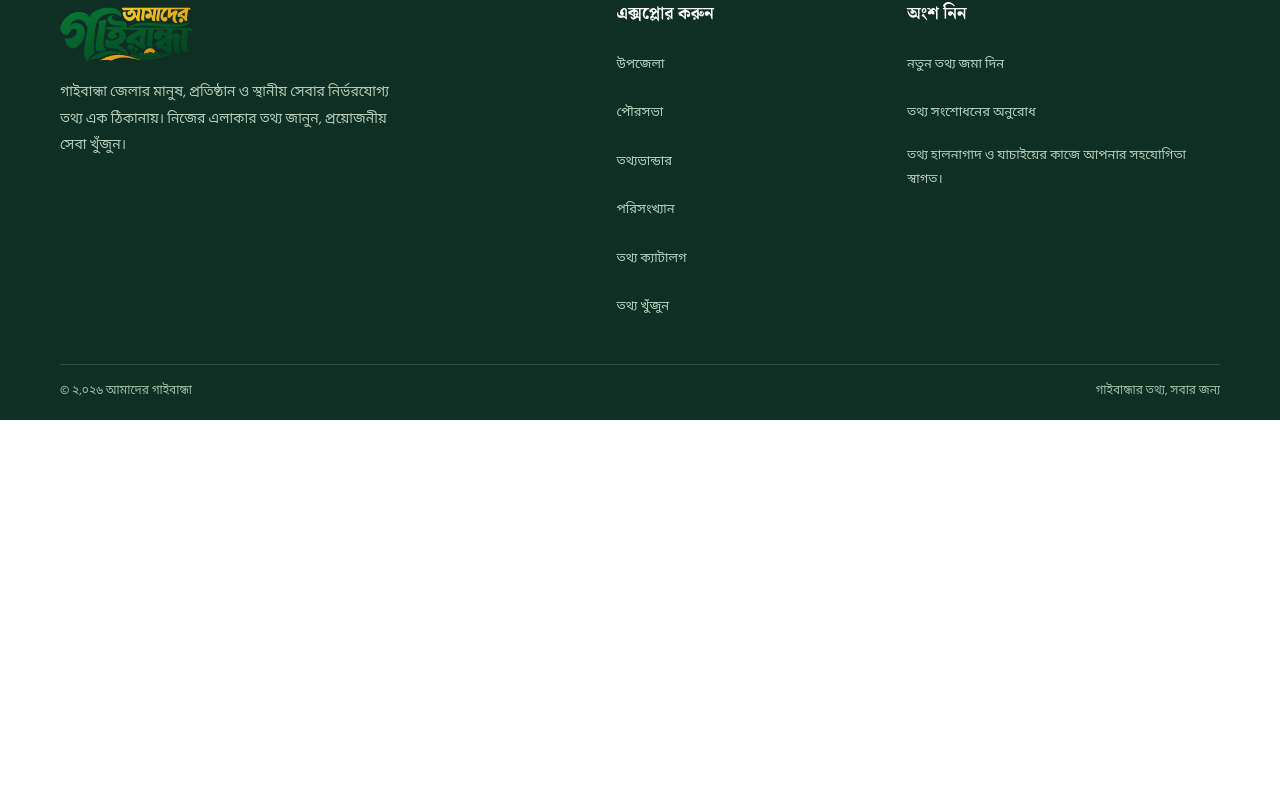
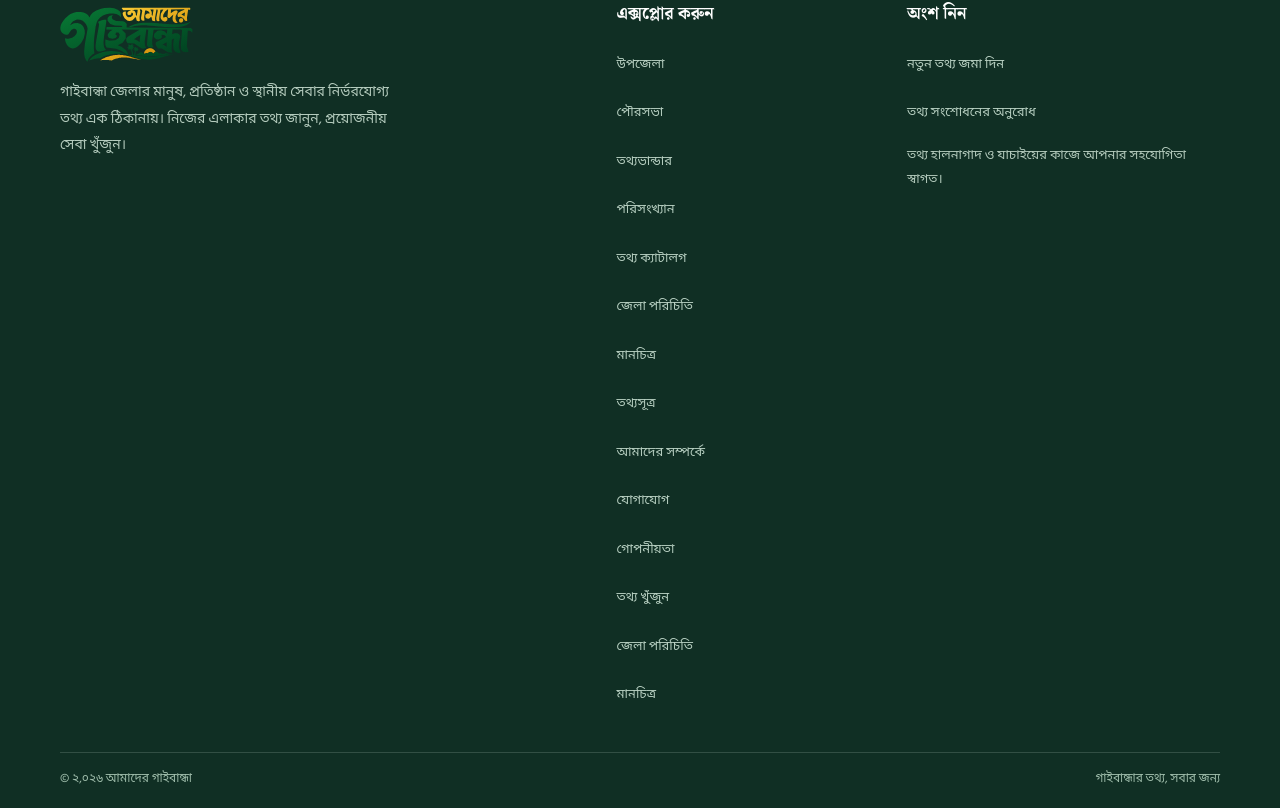
Before and after one commit to gaibandha5700/gaibandha, a Next.js app: page /map in a window 1280 px wide. Shown: the part 775-1583 px from the top of the page. Before the commit the page ends 1195 px from the top, so only its background shows below. Built offline with nearby package versions, Linux system fonts and the light colour scheme; no server answers; a web font is replaced by a local one.

Commit message:
Update public navigation and sitemap for route roadmap

```diff
--- a/src/components/site-chrome.tsx
+++ b/src/components/site-chrome.tsx
@@ -3,11 +3,15 @@ import Link from "next/link";
 
 const navigation = [
   { href: "/", label: "হোম" },
+  { href: "/district", label: "জেলা পরিচিতি" },
+  { href: "/map", label: "মানচিত্র" },
   { href: "/upazila", label: "উপজেলা" },
+
   { href: "/municipality", label: "পৌরসভা" },
   { href: "/directory", label: "তথ্যভান্ডার" },
   { href: "/statistics", label: "পরিসংখ্যান" },
   { href: "/data", label: "তথ্য ক্যাটালগ" },
+
   { href: "/search", label: "তথ্য খুঁজুন" },
 ];
 
@@ -70,7 +74,15 @@ export function SiteFooter() {
           <Link href="/directory">তথ্যভান্ডার</Link>
           <Link href="/statistics">পরিসংখ্যান</Link>
           <Link href="/data">তথ্য ক্যাটালগ</Link>
+          <Link href="/district">জেলা পরিচিতি</Link>
+          <Link href="/map">মানচিত্র</Link>
+          <Link href="/sources">তথ্যসূত্র</Link>
+          <Link href="/about">আমাদের সম্পর্কে</Link>
+          <Link href="/contact">যোগাযোগ</Link>
+          <Link href="/privacy">গোপনীয়তা</Link>
           <Link href="/search">তথ্য খুঁজুন</Link>
+          <Link href="/district">জেলা পরিচিতি</Link>
+          <Link href="/map">মানচিত্র</Link>
         </div>
         <div className="site-footer-links">
           <strong>অংশ নিন</strong>
```
